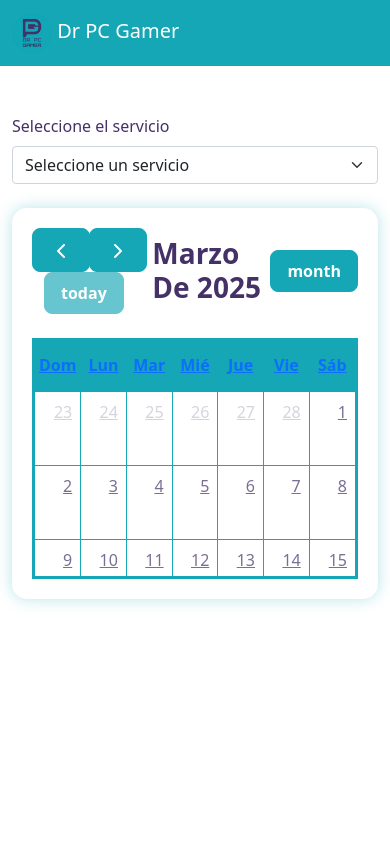
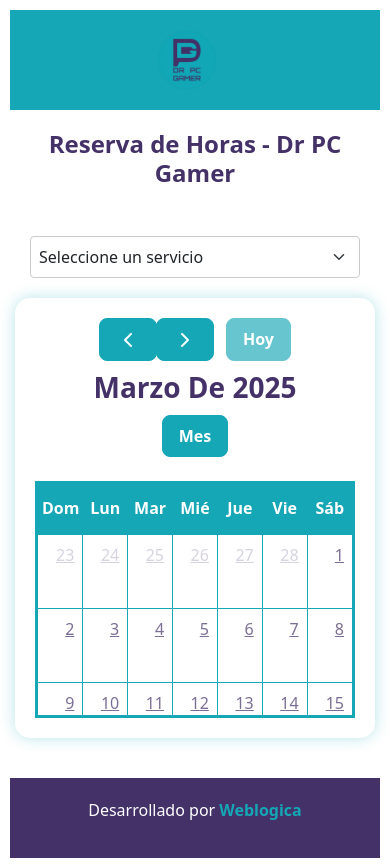
Before and after one commit to cristiangodoyangel/DrPcGamer, a plain HTML site: page index.html in a window 390 px wide. Before the commit the page ends 844 px from the top, so only its background shows below. Drawn offline with nearby package versions, Linux system fonts and the light colour scheme.

Commit message:
feat: actualizado index.html para Vercel

```diff
--- a/index.html
+++ b/index.html
@@ -13,15 +13,36 @@
             --white: #ffffff;
             --primary-light: rgba(21, 167, 182, 0.2);
             --primary-lighter: rgba(21, 167, 182, 0.1);
+            --disabled-gray: #cccccc;
         }
 
         body {
             background-color: var(--white);
             color: var(--secondary-color);
+            padding: 20px;
+            max-width: 1200px;
+            margin: 0 auto;
         }
 
         .navbar {
-            background-color: var(--primary-color);
+            background-color: var(--primary-color) !important;
+            margin-bottom: 20px;
+            padding: 15px 0;
+        }
+
+        .navbar-brand {
+            display: flex;
+            justify-content: center;
+            width: 100%;
+        }
+
+        .navbar-brand img {
+            height: 200px;
+            width: auto;
+        }
+
+        .navbar-text {
+            display: none;
         }
 
         .time-slots-container {
@@ -166,45 +187,164 @@
             padding: 8px !important;
         }
 
+        .fc-col-header-cell-cushion {
+            color: var(--white) !important;
+            text-decoration: none !important;
+        }
+
         .time-slot-btn {
             border: 1px solid #666666 !important;
-            color: #15a7b6 !important;
-            border-color: #15a7b6 !important;
+            color: #666666 !important;
         }
 
         .time-slot-btn:hover {
             background-color: #e6f7f9 !important;
+            border-color: #15a7b6 !important;
+            color: #15a7b6 !important;
+        }
+
+        .main-title {
+            color: var(--secondary-color);
+            text-align: center;
+            font-size: 2.5em;
+            margin-bottom: 30px;
+            font-weight: bold;
+            word-wrap: break-word;
+        }
+
+        #serviceType {
+            width: 100%;
+            max-width: 100%;
+            margin-bottom: 20px;
+            padding: 8px;
+            border-radius: 4px;
+            border: 1px solid var(--disabled-gray);
+        }
+
+        .form-select-container {
+            width: 100%;
+            max-width: 100%;
+            margin: 0 auto 20px;
+            padding: 0 15px;
+        }
+
+        .container {
+            width: 100%;
+            max-width: 1200px;
+            margin: 0 auto;
+            padding: 0 15px;
+        }
+
+        #calendar {
+            width: 100%;
+            max-width: 100%;
+            margin: 0 auto;
+        }
+
+        @media (max-width: 768px) {
+            body {
+                padding: 10px;
+            }
+
+            .main-title {
+                font-size: 1.8em !important;
+                padding: 0 10px;
+            }
+
+            .container {
+                padding: 0 5px;
+            }
+
+            .fc-header-toolbar {
+                flex-direction: column;
+                gap: 10px;
+            }
+
+            .fc-toolbar-chunk {
+                display: flex;
+                justify-content: center;
+                width: 100%;
+            }
+
+            .modal-dialog {
+                margin: 10px;
+            }
+
+            .time-slot-btn {
+                margin: 5px !important;
+                min-width: calc(50% - 10px) !important;
+            }
+
+            .navbar-brand img {
+                height: 80px;
+            }
+        }
+
+        @media (max-width: 480px) {
+            .main-title {
+                font-size: 1.5em !important;
+            }
+
+            .time-slot-btn {
+                min-width: calc(100% - 10px) !important;
+            }
+
+            .navbar-brand img {
+                height: 60px;
+            }
+        }
+
+        /* Footer */
+        .footer {
+            text-align: center;
+            padding: 20px;
+            margin-top: 40px;
+            background-color: var(--secondary-color);
+            color: var(--white);
+        }
+
+        .footer a {
+            color: var(--primary-color);
+            text-decoration: none;
+            font-weight: bold;
+        }
+
+        .footer a:hover {
+            color: var(--white);
+            text-decoration: none;
         }
     </style>
 </head>
 <body>
-    <nav class="navbar navbar-expand-lg navbar-dark">
+    <nav class="navbar">
         <div class="container-fluid">
             <a class="navbar-brand" href="#">
-                <img src="images/logo.png" alt="Logo" height="40">
-                Dr PC Gamer
+                <img src="/images/logo.png" alt="Dr PC Gamer Logo">
             </a>
         </div>
     </nav>
+    <h1 class="main-title">Reserva de Horas - Dr PC Gamer</h1>
 
     <div class="container mt-5">
         <div class="row">
-            <div class="col-md-4">
-                <div class="form-group mb-4">
-                    <label for="serviceType" class="form-label">Seleccione el servicio</label>
+            <div class="col-12">
+                <div class="form-select-container">
                     <select class="form-select" id="serviceType" required>
                         <option value="">Seleccione un servicio</option>
-                        <option value="NOTEBOOK_HOME">Mantención Notebook Gamer a Domicilio - $20000</option>
-                        <option value="NOTEBOOK_WORKSHOP">Mantención Notebook Gamer en Taller - $15000</option>
-                        <option value="DESKTOP_HOME">Mantención Desktop Gamer a Domicilio - $30000</option>
-                        <option value="DESKTOP_WORKSHOP">Mantención Desktop Gamer en Taller - $25000</option>
+                        <option value="NOTEBOOK_HOME">Mantención Notebook Gamer (Domicilio) - $20.000</option>
+                        <option value="NOTEBOOK_WORKSHOP">Mantención Notebook Gamer (Taller) - $15.000</option>
+                        <option value="DESKTOP_HOME">Mantención Desktop Gamer (Domicilio) - $30.000</option>
+                        <option value="DESKTOP_WORKSHOP">Mantención Desktop Gamer (Taller) - $25.000</option>
+                        <option value="BUILD_HOME">Armado Completo PC Gamer (Domicilio) - $35.000</option>
+                        <option value="BUILD_WORKSHOP">Armado Completo PC Gamer (Taller) - $30.000</option>
+                        <option value="FORMAT_HOME">Formateo e Instalación Windows (Domicilio) - $20.000</option>
+                        <option value="FORMAT_WORKSHOP">Formateo e Instalación Windows (Taller) - $15.000</option>
                     </select>
                 </div>
+                <div id="calendar"></div>
             </div>
         </div>
-        <div id="calendar"></div>
     </div>
-
 
     <!-- Modal de alerta -->
     <div class="modal fade" id="alertModal" tabindex="-1" aria-labelledby="alertModalLabel" aria-hidden="true">
@@ -234,7 +374,6 @@
                 </div>
                 <div class="modal-body">
                     <div class="time-slots-container">
-                        <div class="separator"></div>
                         <div class="time-slots-morning">
                             <h6 class="time-slots-title">Horarios Mañana</h6>
                             <div id="morningSlots" class="d-flex flex-wrap justify-content-center gap-2">
@@ -302,6 +441,13 @@
             var calendar = new FullCalendar.Calendar(calendarEl, {
                 initialView: 'dayGridMonth',
                 locale: 'es',
+                buttonText: {
+                    today: 'Hoy',
+                    month: 'Mes',
+                    week: 'Semana',
+                    day: 'Día',
+                    list: 'Lista'
+                },
                 headerToolbar: {
                     left: 'prev,next today',
                     center: 'title',
@@ -365,6 +511,7 @@
             });
             button.classList.add('selected');
             selectedTime = time;
+            document.getElementById('confirmTimeSlot').disabled = false;
         }
 
         function fetchTimeSlots(date) {
@@ -398,7 +545,11 @@
 
             // Resetear la selección
             selectedTime = null;
+            document.getElementById('confirmTimeSlot').disabled = true;
         }
     </script>
+    <div class="footer">
+        <p>Desarrollado por <a href="https://weblogica.cl">Weblogica</a></p>
+    </div>
 </body>
 </html>
```
